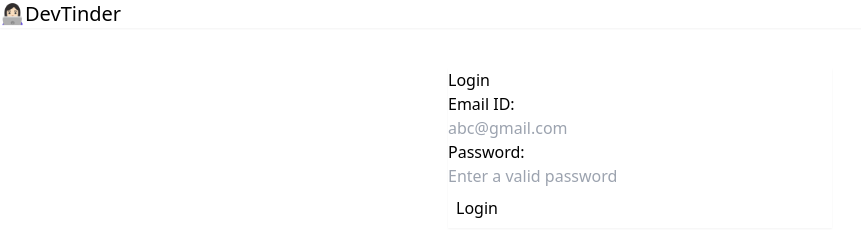
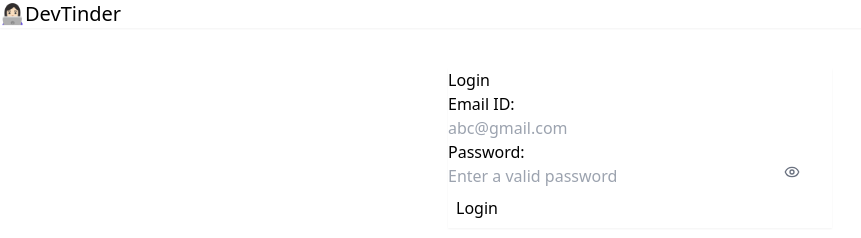
Before and after one commit to UjalaPathak/DevTinder_UI, a React (Vite) app in the folder devTinder-web-app/: page /login in a window 1280 px wide. Shown: the top 238 px of the page, without its empty margins (0-861 px from the left). Built offline with nearby package versions, Linux system fonts and the light colour scheme; no server answers.

Commit message:
small fixes

```diff
--- a/devTinder-web-app/package.json
+++ b/devTinder-web-app/package.json
@@ -13,6 +13,7 @@
     "@reduxjs/toolkit": "^2.8.2",
     "axios": "^1.9.0",
     "cors": "^2.8.5",
+    "lucide-react": "^0.542.0",
     "react": "^19.1.0",
     "react-dom": "^19.1.0",
     "react-redux": "^9.2.0",
--- a/devTinder-web-app/src/Components/Connection.jsx
+++ b/devTinder-web-app/src/Components/Connection.jsx
@@ -23,7 +23,7 @@ function Connection() {
   return (
     <div className=" text-center my-10">
       <h1 className="text-bold text-2xl">Connections</h1>
-      {connections.data.map((connection) => {
+      {connections?.data?.map((connection) => {
         const { firstName, lastName, photoUrl } = connection;
         return (
           <div className="flex flex-row my-4 gap-5 border rounded-lg">
--- a/devTinder-web-app/src/Components/Login.jsx
+++ b/devTinder-web-app/src/Components/Login.jsx
@@ -4,9 +4,12 @@ import { useDispatch, useSelector } from "react-redux";
 import { addUser } from "../slice/userSlice";
 import { useNavigate } from "react-router-dom";
 import { BASE_URL } from "../constant";
+import { Eye, EyeOff } from "lucide-react";
+
 export const Login = () => {
   const [email, setEmailId] = useState("");
   const [password, setPassword] = useState("");
+  const [showPassword, setShowPassword] = useState(false);
   const [error, setError] = useState("");
   const navigate = useNavigate();
   const loginData = useSelector((store) => store.user);
@@ -62,15 +65,29 @@ export const Login = () => {
                 value={email}
                 onChange={handleChange}
               />
+              <div className="relative">
                 <label>Password:</label>
                 <input
-                type="text"
+                  type={showPassword ? "text" : "password"}
                   name="password"
                   placeholder="Enter a valid password"
                   className="input input-bordered w-full max-w-xs"
                   value={password}
                   onChange={handleChange}
                 />
+                <span
+                  className=" absolute cursor-pointer right-8  top-2/4"
+                  onClick={() => {
+                    setShowPassword(!showPassword);
+                  }}
+                >
+                  {showPassword ? (
+                    <EyeOff className="h-4 w-4 text-gray-500" />
+                  ) : (
+                    <Eye className="h-4 w-4 text-gray-500" />
+                  )}
+                </span>
+              </div>
               <p className="text-red-600">{error}</p>
               <div className="card-actions justify-center m-2">
                 <button className="btn btn-primary" onClick={handleSubmit}>
```
Also changed, not shown: 1 other file (tests, documents, lock files or other folders). Lines whose indentation alone changed are shown as unchanged.
